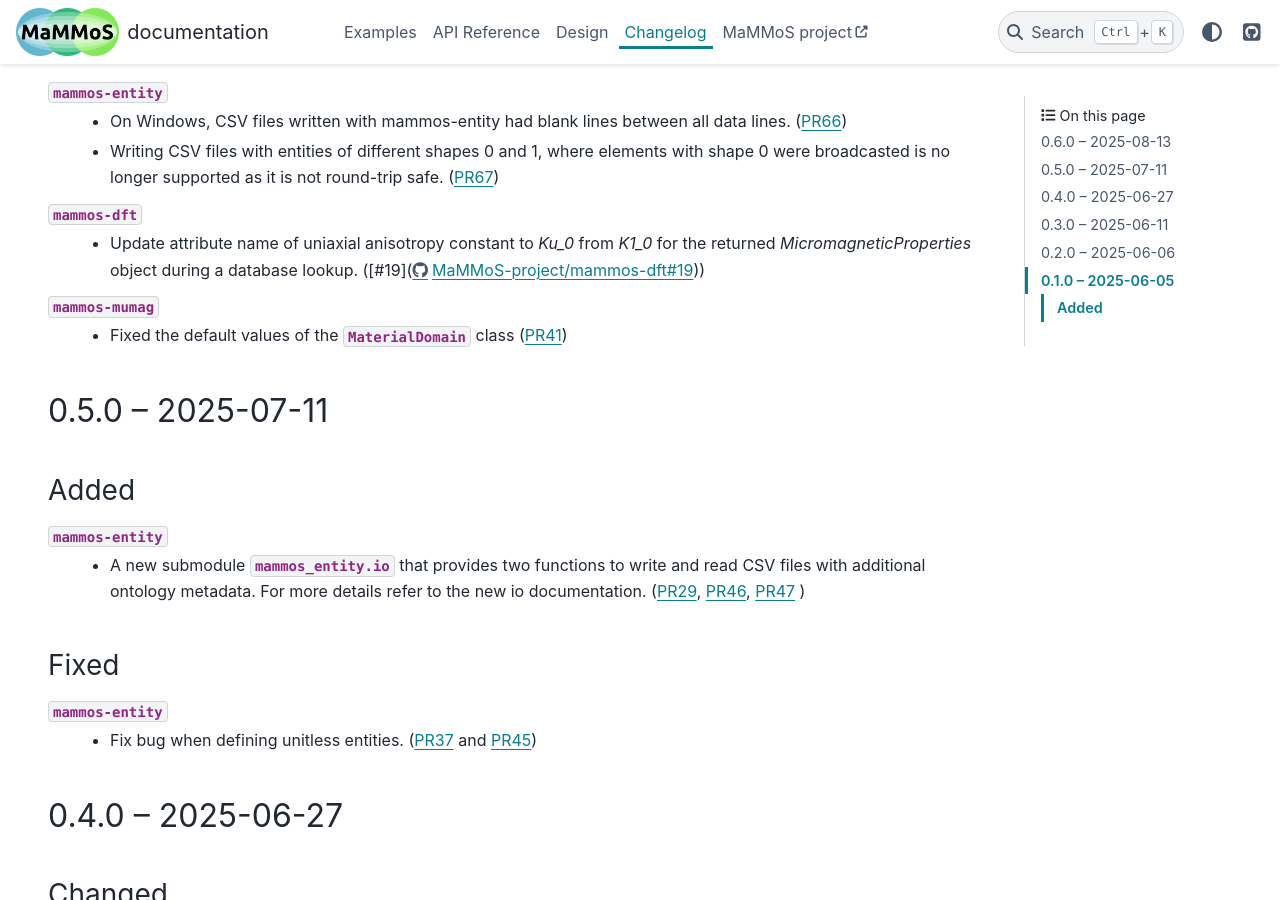
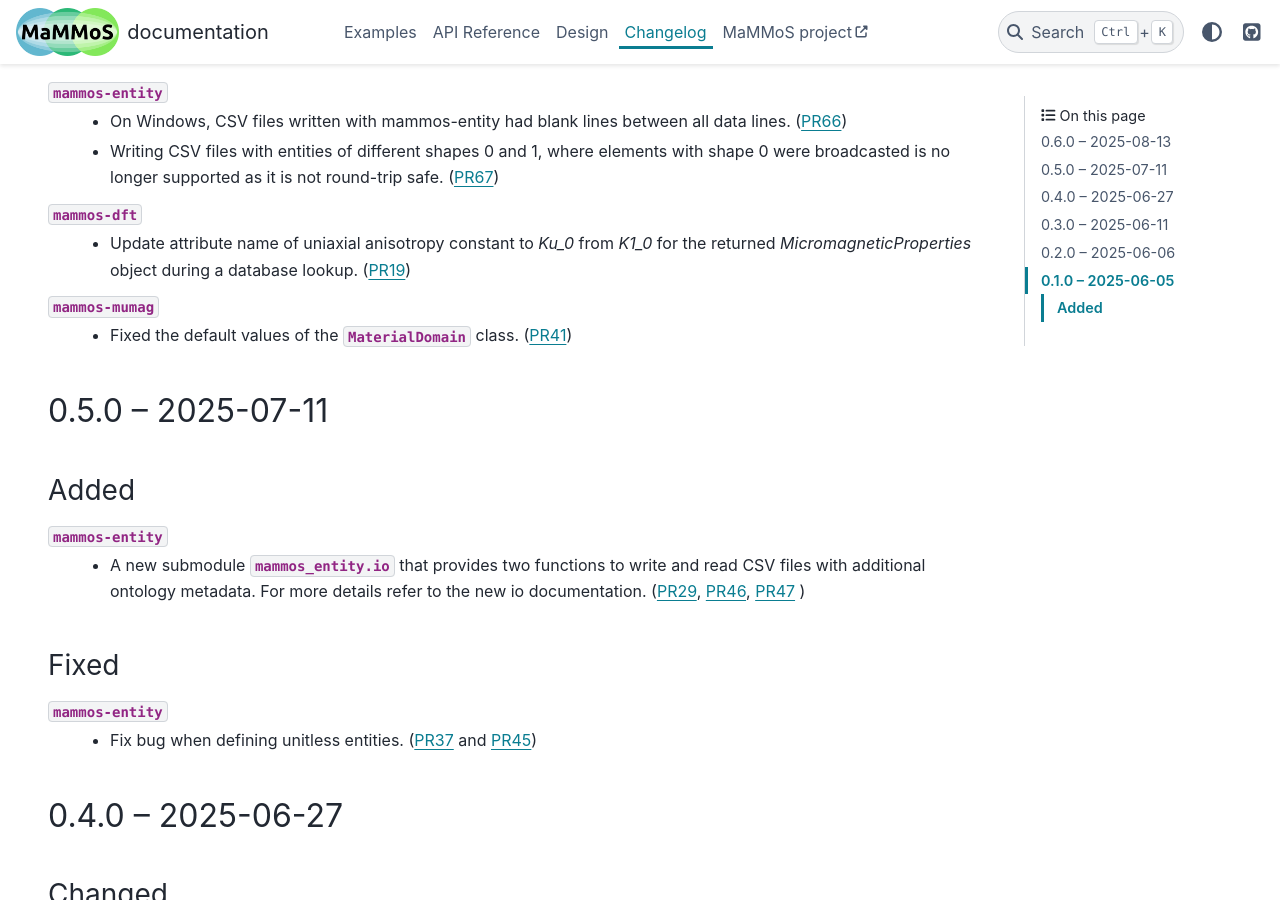
Before and after one commit to MaMMoS-project/mammos, a Sphinx documentation site: the page built from docs/source/changelog.rst, in a window 1280 px wide and 900 px high, scrolled down 1474 px. Built offline with Sphinx 7.4.7 and the PyData theme 0.15.4, drawn with Linux system fonts in a browser that asks for light colours; pages that are not in the unit, such as notebooks, are missing from menus; the version number is read from the project's files by our own code.

Commit message:
Changelog: syntax and whitespace cleanup

```diff
--- a/docs/source/changelog.rst
+++ b/docs/source/changelog.rst
@@ -28,8 +28,13 @@ Added
     entities, quantities and array-likes into a single entity. (`PR56
     <https://github.com/MaMMoS-project/mammos-entity/pull/56>`__)
 ``mammos-mumag``
-  - Add function :py:func:`mammos_mumag.hysteresis.read_result` to read the result of a hysteresis loop from a folder (without running the hysteresis calculation again). (`PR48 <https://github.com/MaMMoS-project/mammos-mumag/pull/48>`__)
-  - Implement :py:class:`mammos_mumag.mesh.Mesh` class that can read and display information of local meshes, meshes on Zenodo and meshes given by the user. (`PR53 <https://github.com/MaMMoS-project/mammos-mumag/pull/53>`__)
+  - Add function :py:func:`mammos_mumag.hysteresis.read_result` to read the
+    result of a hysteresis loop from a folder (without running the hysteresis
+    calculation again). (`PR48
+    <https://github.com/MaMMoS-project/mammos-mumag/pull/48>`__)
+  - Implement :py:class:`mammos_mumag.mesh.Mesh` class that can read and display
+    information of local meshes, meshes on Zenodo and meshes given by the user.
+    (`PR53 <https://github.com/MaMMoS-project/mammos-mumag/pull/53>`__)
   - Two new notebooks :doc:`/examples/mammos-mumag/hysteresis` and
     :doc:`/examples/mammos-mumag/additional-functionality` documenting
     additional functionality of ``mammos-mumag``. (`PR42
@@ -53,7 +58,9 @@ Changed
     between IRI and ontology label. (`PR68
     <https://github.com/MaMMoS-project/mammos-entity/pull/68>`__)
 ``mammos-mumag``
-  - Changed the output of the hysteresis loop in compliance with :py:mod:`mammos_entity.io` v2. (`PR54 <https://github.com/MaMMoS-project/mammos-mumag/pull/54>`__)
+  - Changed the output of the hysteresis loop in compliance with
+    :py:mod:`mammos_entity.io` v2. (`PR54
+    <https://github.com/MaMMoS-project/mammos-mumag/pull/54>`__)
 
 Deprecated
 ----------
@@ -78,9 +85,10 @@ Fixed
 ``mammos-dft``
   - Update attribute name of uniaxial anisotropy constant to `Ku_0` from `K1_0`
     for the returned `MicromagneticProperties` object during a database lookup.
-    ([#19](https://github.com/MaMMoS-project/mammos-dft/pull/19))
+    (`PR19 <https://github.com/MaMMoS-project/mammos-dft/pull/19>`__)
 ``mammos-mumag``
-  - Fixed the default values of the :py:class:`~mammos_mumag.materials.MaterialDomain` class (`PR41
+  - Fixed the default values of the
+    :py:class:`~mammos_mumag.materials.MaterialDomain` class. (`PR41
     <https://github.com/MaMMoS-project/mammos-mumag/pull/41>`__)
 
 0.5.0 -- 2025-07-11
```
